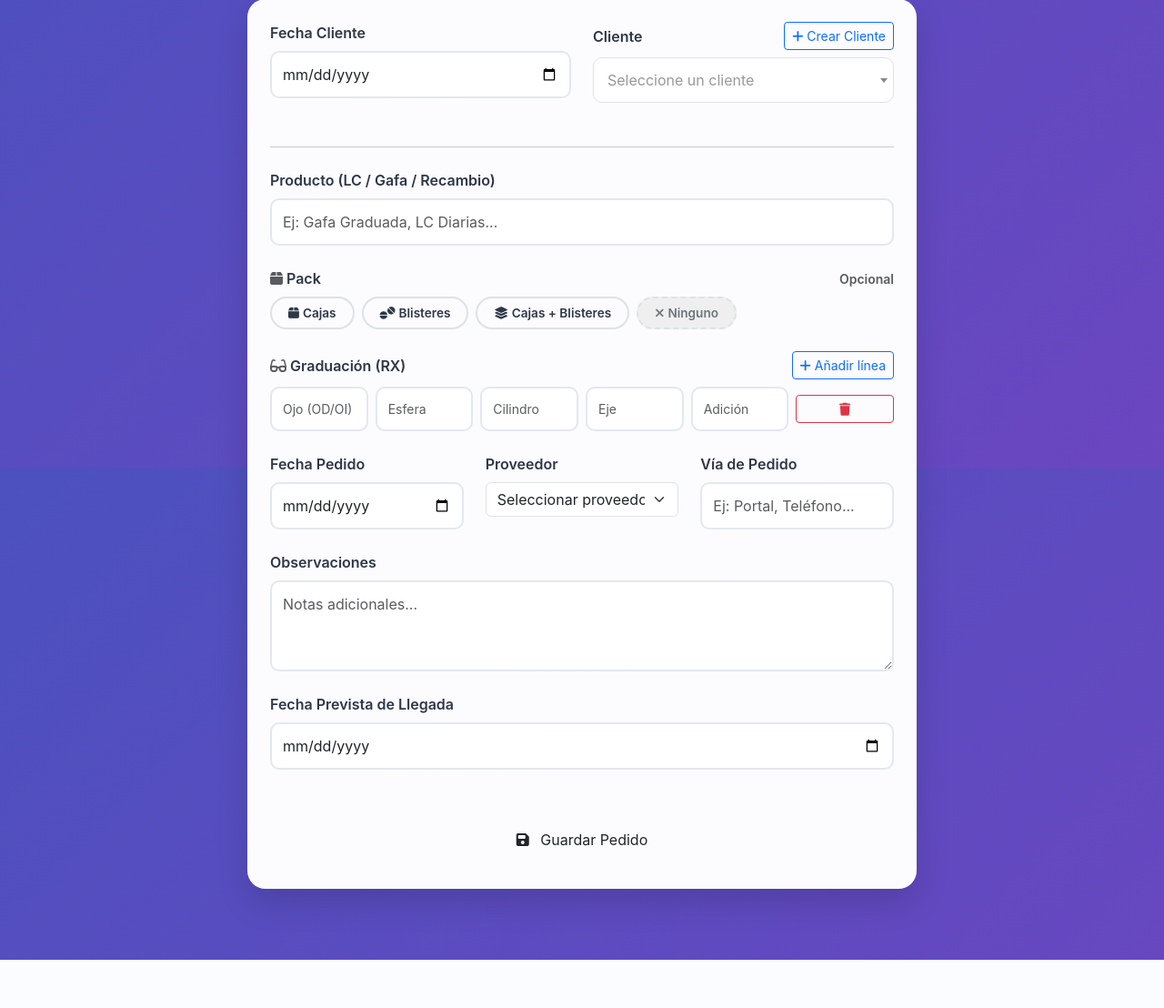
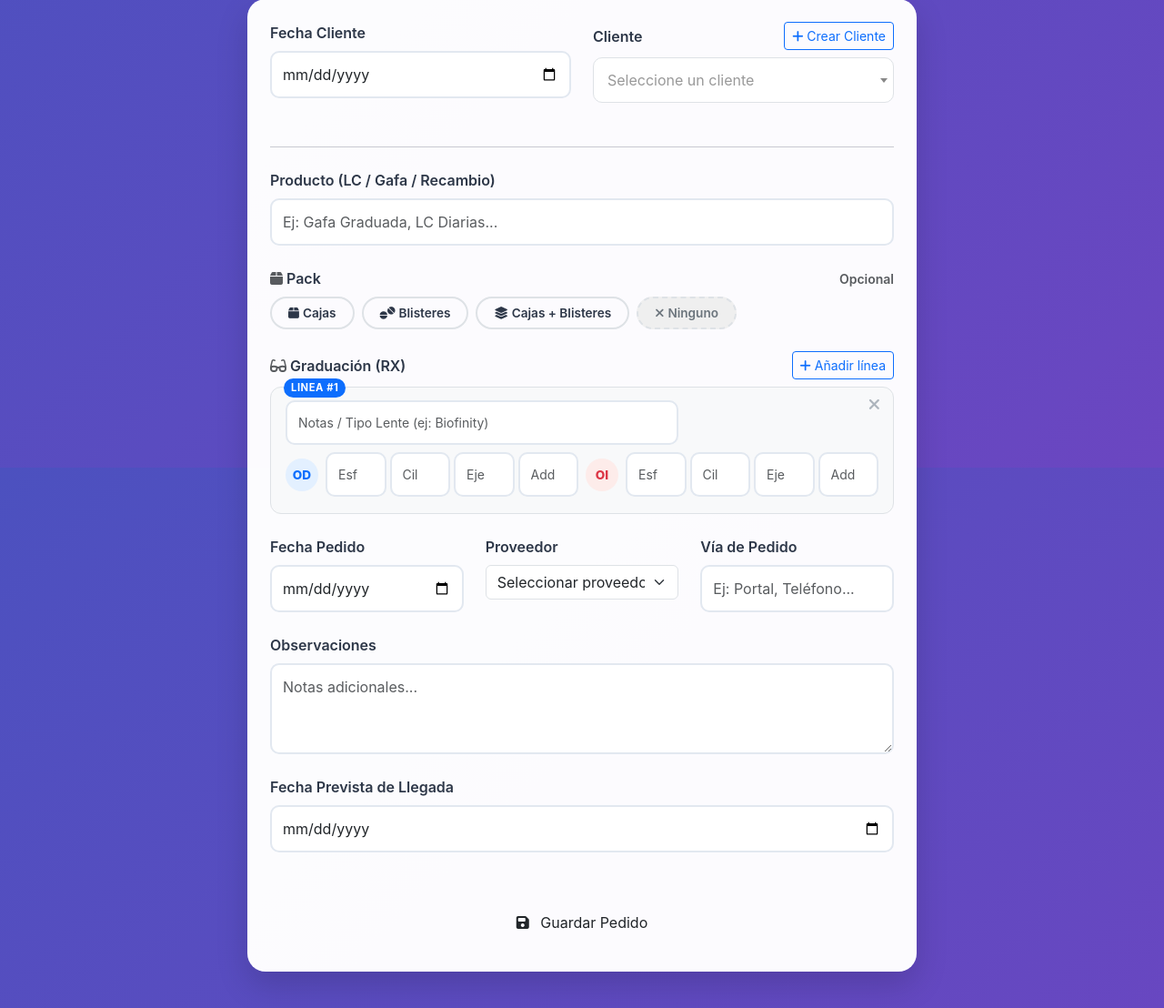
Before and after one commit to mikeld/optikamaldeojoplatform, a PHP site: page /pedidos/views/formulario_pedidos.php in a window 1280 px wide. Shown: the part 286-1394 px from the top of the page at 91% size. Before the commit the page ends 1341 px from the top, so only its background shows below. Run offline with PHP 8.4, Linux system fonts and the light colour scheme; the visitor is signed in with stand-in values (Sample User, id 1); data that the repository does not hold is empty; some libraries are stand-ins or nearby versions.

Commit message:
correccion bug pedidos

```diff
--- a/pedidos/views/formulario_pedidos.php
+++ b/pedidos/views/formulario_pedidos.php
@@ -332,78 +332,95 @@ try {
             return true;
         }
 
-        // --- Lógica para RX Multi-línea OD/OI ---
-        let rxLineCounter = 0;
-
-        function addRxLine(initialData = {}) {
-            rxLineCounter++;
+        // --- Lógica RX Multi-línea (Anidada OD/OI) ---
+        function addRxLine(data = null) {
             const container = document.getElementById('rx-lineas-container');
-            const newLine = document.createElement('div');
-            newLine.className = 'row g-2 mb-2 rx-line';
-            newLine.dataset.lineId = rxLineCounter;
-            newLine.innerHTML = `
-                <div class="col-md-2">
-                    <input type="text" class="form-control form-control-sm rx-ojo" placeholder="Ojo (OD/OI)" value="${initialData.ojo || ''}">
+            const index = container.children.length + 1;
+            const div = document.createElement('div');
+            div.className = 'rx-linea-card mb-3 rx-line-row'; // Clase para identificar filas
+            div.innerHTML = `
+                <div class="rx-linea-numero">LINEA #${index}</div>
+                <button type="button" class="btn-remove-rx" onclick="removerLineaRX(this)"><i class="fas fa-times"></i></button>
+                <div class="row g-2 align-items-center mb-2">
+                    <div class="col-8">
+                        <input type="text" class="form-control form-control-sm rx-input-nota" placeholder="Notas / Tipo Lente (ej: Biofinity)" value="${data ? (data.nota || '') : ''}">
+                    </div>
                 </div>
-                <div class="col-md-2">
-                    <input type="text" class="form-control form-control-sm rx-esfera" placeholder="Esfera" value="${initialData.esfera || ''}">
-                </div>
-                <div class="col-md-2">
-                    <input type="text" class="form-control form-control-sm rx-cilindro" placeholder="Cilindro" value="${initialData.cilindro || ''}">
-                </div>
-                <div class="col-md-2">
-                    <input type="text" class="form-control form-control-sm rx-eje" placeholder="Eje" value="${initialData.eje || ''}">
-                </div>
-                <div class="col-md-2">
-                    <input type="text" class="form-control form-control-sm rx-adicion" placeholder="Adición" value="${initialData.adicion || ''}">
-                </div>
-                <div class="col-md-2 d-flex align-items-center">
-                    <button type="button" class="btn btn-sm btn-outline-danger w-100 btn-remove-rx-line">
-                        <i class="fas fa-trash"></i>
-                    </button>
+                <div class="row g-2">
+                    <div class="col-6">
+                        <div class="d-flex align-items-center gap-2 mb-2">
+                            <span class="rx-ojo-label rx-od">OD</span>
+                            <div class="row g-1 flex-grow-1">
+                                <div class="col-3"><input type="text" class="form-control form-control-sm rx-input rx-od-esf" placeholder="Esf" value="${data ? (data.od?.esf || '') : ''}"></div>
+                                <div class="col-3"><input type="text" class="form-control form-control-sm rx-input rx-od-cil" placeholder="Cil" value="${data ? (data.od?.cil || '') : ''}"></div>
+                                <div class="col-3"><input type="text" class="form-control form-control-sm rx-input rx-od-eje" placeholder="Eje" value="${data ? (data.od?.eje || '') : ''}"></div>
+                                <div class="col-3"><input type="text" class="form-control form-control-sm rx-input rx-od-add" placeholder="Add" value="${data ? (data.od?.add || '') : ''}"></div>
+                            </div>
+                        </div>
+                    </div>
+                    <div class="col-6">
+                        <div class="d-flex align-items-center gap-2 mb-2">
+                            <span class="rx-ojo-label rx-oi">OI</span>
+                            <div class="row g-1 flex-grow-1">
+                                <div class="col-3"><input type="text" class="form-control form-control-sm rx-input rx-oi-esf" placeholder="Esf" value="${data ? (data.oi?.esf || '') : ''}"></div>
+                                <div class="col-3"><input type="text" class="form-control form-control-sm rx-input rx-oi-cil" placeholder="Cil" value="${data ? (data.oi?.cil || '') : ''}"></div>
+                                <div class="col-3"><input type="text" class="form-control form-control-sm rx-input rx-oi-eje" placeholder="Eje" value="${data ? (data.oi?.eje || '') : ''}"></div>
+                                <div class="col-3"><input type="text" class="form-control form-control-sm rx-input rx-oi-add" placeholder="Add" value="${data ? (data.oi?.add || '') : ''}"></div>
+                            </div>
+                        </div>
+                    </div>
                 </div>
             `;
-            container.appendChild(newLine);
+            container.appendChild(div);
 
-            newLine.querySelector('.btn-remove-rx-line').addEventListener('click', function() {
-                newLine.remove();
-                serializeRxLines(); // Actualizar JSON al eliminar
-            });
-
-            // Añadir event listeners para actualizar el JSON al cambiar cualquier campo
-            newLine.querySelectorAll('input').forEach(input => {
+            // Añadir listeners para serializar al cambiar
+            div.querySelectorAll('input').forEach(input => {
                 input.addEventListener('input', serializeRxLines);
             });
+            serializeRxLines();
+        }
 
-            serializeRxLines(); // Actualizar JSON al añadir
+        function removerLineaRX(btn) {
+            btn.closest('.rx-linea-card').remove();
+            reordenarLineas();
+            serializeRxLines();
+        }
+
+        function reordenarLineas() {
+            document.querySelectorAll('.rx-linea-numero').forEach((el, idx) => {
+                el.innerText = `LINEA #${idx + 1}`;
+            });
         }
 
         function serializeRxLines() {
             const rxLines = [];
-            document.querySelectorAll('.rx-line').forEach(lineDiv => {
-                const ojo = lineDiv.querySelector('.rx-ojo').value;
-                const esfera = lineDiv.querySelector('.rx-esfera').value;
-                const cilindro = lineDiv.querySelector('.rx-cilindro').value;
-                const eje = lineDiv.querySelector('.rx-eje').value;
-                const adicion = lineDiv.querySelector('.rx-adicion').value;
+            let textLegacy = "";
+            document.querySelectorAll('.rx-line-row').forEach((card, idx) => {
+                const row = {
+                    nota: card.querySelector('.rx-input-nota').value,
+                    od: {
+                        esf: card.querySelector('.rx-od-esf').value,
+                        cil: card.querySelector('.rx-od-cil').value,
+                        eje: card.querySelector('.rx-od-eje').value,
+                        add: card.querySelector('.rx-od-add').value
+                    },
+                    oi: {
+                        esf: card.querySelector('.rx-oi-esf').value,
+                        cil: card.querySelector('.rx-oi-cil').value,
+                        eje: card.querySelector('.rx-oi-eje').value,
+                        add: card.querySelector('.rx-oi-add').value
+                    }
+                };
 
-                if (ojo || esfera || cilindro || eje || adicion) { // Solo añadir líneas con algún dato
-                    rxLines.push({ ojo, esfera, cilindro, eje, adicion });
+                // Solo añadir si hay algún dato real
+                if (row.nota || row.od.esf || row.od.cil || row.oi.esf || row.oi.cil) {
+                    rxLines.push(row);
+                    const label = row.nota ? `[${row.nota}] ` : `L#${idx+1}: `;
+                    textLegacy += `${label}OD(${row.od.esf || '0'} ${row.od.cil || ''}) OI(${row.oi.esf || '0'} ${row.oi.cil || ''}) | `;
                 }
             });
             document.getElementById('rx_lineas_json').value = JSON.stringify(rxLines);
-
-            // Para compatibilidad con el campo 'rx' legado, crear una representación simple
-            const rxLegacyValue = rxLines.map(line => {
-                let parts = [];
-                if (line.ojo) parts.push(line.ojo);
-                if (line.esfera) parts.push(`Esf:${line.esfera}`);
-                if (line.cilindro) parts.push(`Cil:${line.cilindro}`);
-                if (line.eje) parts.push(`Eje:${line.eje}`);
-                if (line.adicion) parts.push(`Add:${line.adicion}`);
-                return parts.join(' ');
-            }).join(' | ');
-            document.getElementById('rx').value = rxLegacyValue;
+            document.getElementById('rx').value = textLegacy.replace(/\|\s*$/, '');
         }
 
         document.getElementById('btn-add-rx-linea').addEventListener('click', () => addRxLine());
```
Also changed, not shown: pedidos/controllers/editar_pedido.php (+31 -21 lines), pedidos/includes/funciones.php (+24 -6 lines), pedidos/views/listado_pedidos.php (+17 -7 lines).
